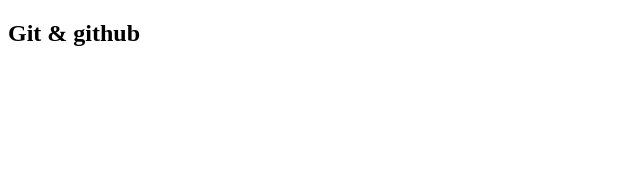
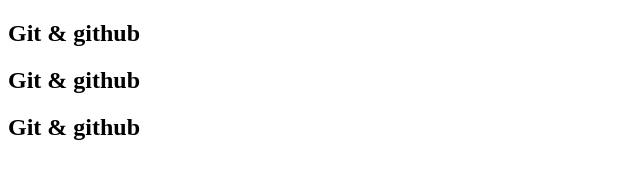
Before and after one commit to Madhu-shree-R/git-revert, a plain HTML site: page index.html in a window 1280 px wide. Shown: the whole page, without its empty margins (0-640 px from the left). Drawn offline with Linux system fonts and the light colour scheme.

Commit message:
git revert done

```diff
--- a/index.html
+++ b/index.html
@@ -7,5 +7,7 @@
 </head>
 <body>
     <h2>Git & github</h2>
+    <h2>Git & github</h2>
+    <h2>Git & github</h2>
 </body>
 </html>
```
